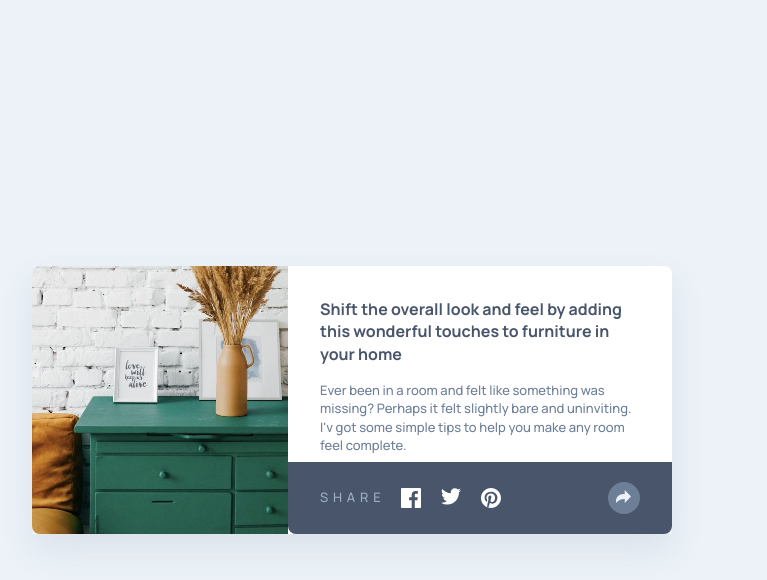
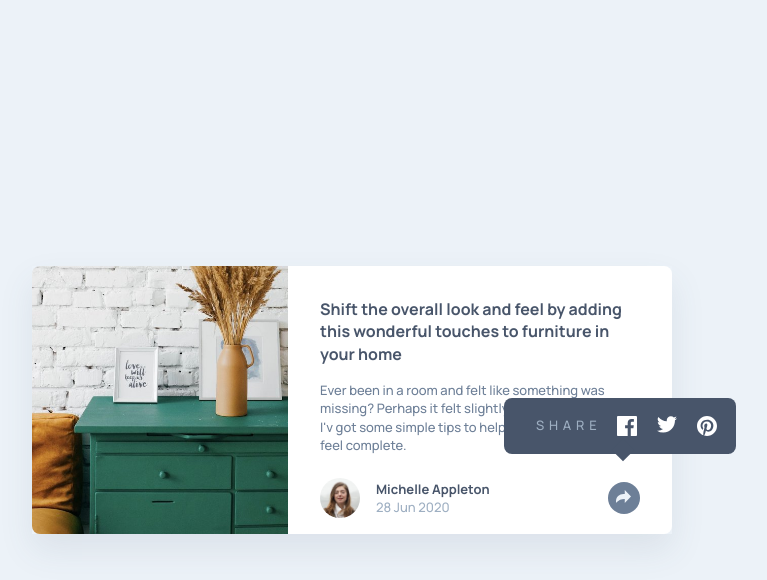
Before and after one commit to seyyeddev/active-previw-component, a plain HTML site: page index.html in a window 1280 px wide. Both pictures are taken after a click on the button "share icon". Shown: the whole page, without its empty margins (288-1055 px from the left). Drawn offline with Linux system fonts and the light colour scheme.

Commit message:
complete active state on desktop

```diff
--- a/index.html
+++ b/index.html
@@ -74,6 +74,8 @@
                   </a>
                 </li>
               </ul>
+
+              <div class="card__arrow"></div>
             </div>
 
             <button aria-label="share icon" type="button" class="card__button">
--- a/scss/_animation.scss
+++ b/scss/_animation.scss
@@ -7,3 +7,13 @@
         left: -2rem;
     }
 }
+
+@keyframes enterDesktop {
+    0% {
+        left: 18rem;
+    }
+
+    100% {
+        left: 11.5rem;
+    }
+}
--- a/scss/_index.scss
+++ b/scss/_index.scss
@@ -11,6 +11,7 @@
 }
 
 .card {
+
     //responsive
     @include desktop() {
         display: flex;
@@ -150,6 +151,17 @@
         display: flex;
         margin-left: 2rem;
     }
+
+    //responsive
+    @include desktop() {
+        top: -5rem;
+        left: 11.5rem;
+        bottom: 4rem;
+        right: -6rem;
+        border-radius: 0.5rem;
+        animation: enterDesktop 1s ease;
+        overflow: visible;
+    }
 }
 
 .card__overlay--active {
@@ -182,3 +194,15 @@
         height: 100%;
     }
 }
+
+.card__arrow {
+    @include desktop() {
+        width: 1rem;
+        height: 1rem;
+        background-color: $veryDarkGrayishBlue;
+        position: absolute;
+        bottom: -0.25rem;
+        left: 48%;
+        transform: rotate(45deg);
+    }
+}
```
Also changed, not shown: css/main.css, 1 other file. Lines whose indentation alone changed are shown as unchanged.
